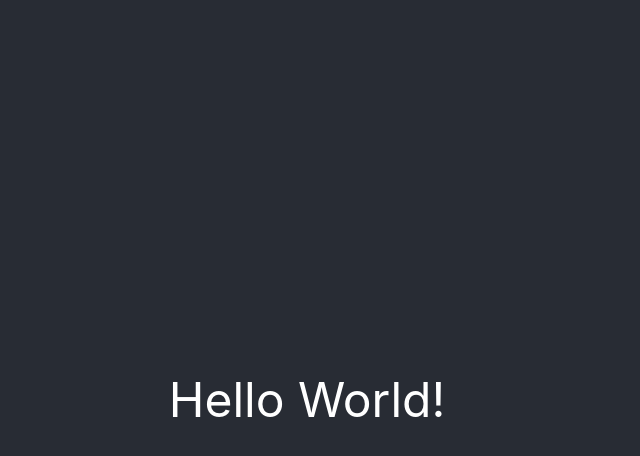
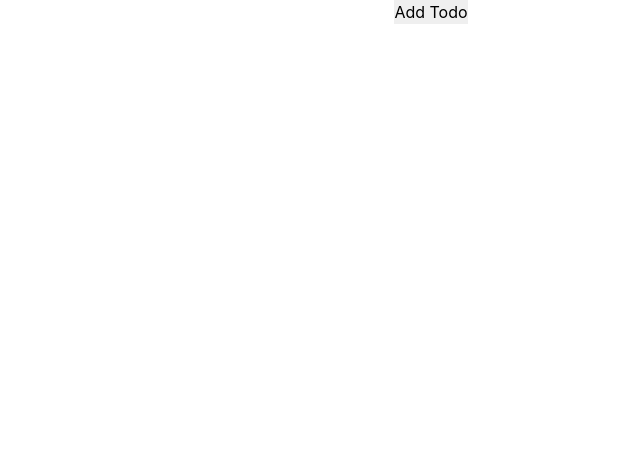
Before and after one commit to vivek-p-a/TodoList, a React (Create React App) app: page / in a window 1280 px wide. Shown: the top 456 px of the page, without its empty margins (333-973 px from the left). Built offline with nearby package versions, Linux system fonts and the light colour scheme.

Commit message:
Add. Logic to 'add' and 'view' Todo tasks

```diff
--- a/src/App.css
+++ b/src/App.css
@@ -14,7 +14,6 @@
 }
 
 .App-header {
-  background-color: #282c34;
   min-height: 100vh;
   display: flex;
   flex-direction: column;
--- a/src/App.js
+++ b/src/App.js
@@ -1,12 +1,33 @@
 import './App.css';
+import {TodoItem} from './TodoItem'
+import React, { useState, useEffect } from 'react';
+function App() {
+    const [todos, setTodos] = useState([]);
+    function handleSubmit(e) {
+        const {todoItem} = e.target.elements
+        let todoTask = todoItem.value
+        setTodos([...todos, todoTask])
+        e.preventDefault()
+        e.target.reset()
+    }
 
-function App() {
+    // Debugging
+    useEffect(() => {
+        console.log(todos)
+      }, [todos]);
+
   return (
     <div className="App">
-      <header className="App-header">
-        <h2 className ="text-5xl"> Hello World!</h2>
-      </header>
+      <form onSubmit={handleSubmit}>
+       <input type="text" id="todoItem"/>
+       <input type="submit" value="Add Todo" />
+    </form>
+    {todos.map((todo, index) => (
+          <TodoItem todoItem = {todo} key = {index}/>
+      ))}
+
     </div>
+
   );
 }
 
--- /dev/null
+++ b/src/TodoItem.js
@@ -0,0 +1,6 @@
+const TodoItem = (props) =>{
+
+    return <h3  className = "border-2 border-indigo-600">{props.todoItem}</h3>
+}
+
+export {TodoItem};
```
